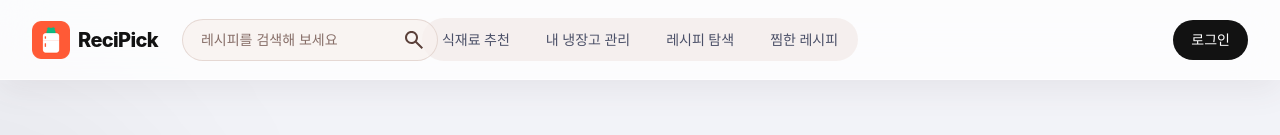
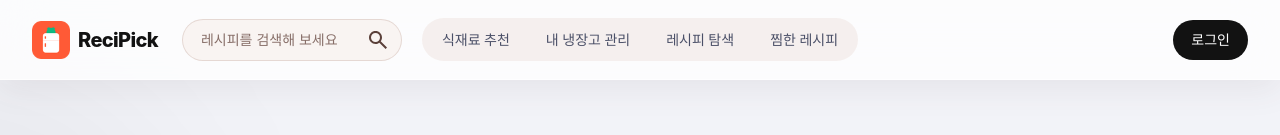
Before and after one commit to kite-pp/ReciPick, a React (Vite) app: page / in a window 1280 px wide. Shown: the top 135 px of the page. Built offline with nearby package versions, Linux system fonts and the light colour scheme; a web font is replaced by a local one.

Commit message:
fix: 헤더 검색창이 메뉴와 겹치지 않도록 수정

```diff
--- a/src/components/common/Layout.module.css
+++ b/src/components/common/Layout.module.css
@@ -138,7 +138,8 @@
 .header-search {
   position: relative;
   width: 256px;
-  flex: none;
+  min-width: 0; /* 칸이 좁으면 검색창이 줄어들도록 (메뉴와 겹침 방지) */
+  flex: 0 1 auto;
 }
 
 .header-search input {
```
